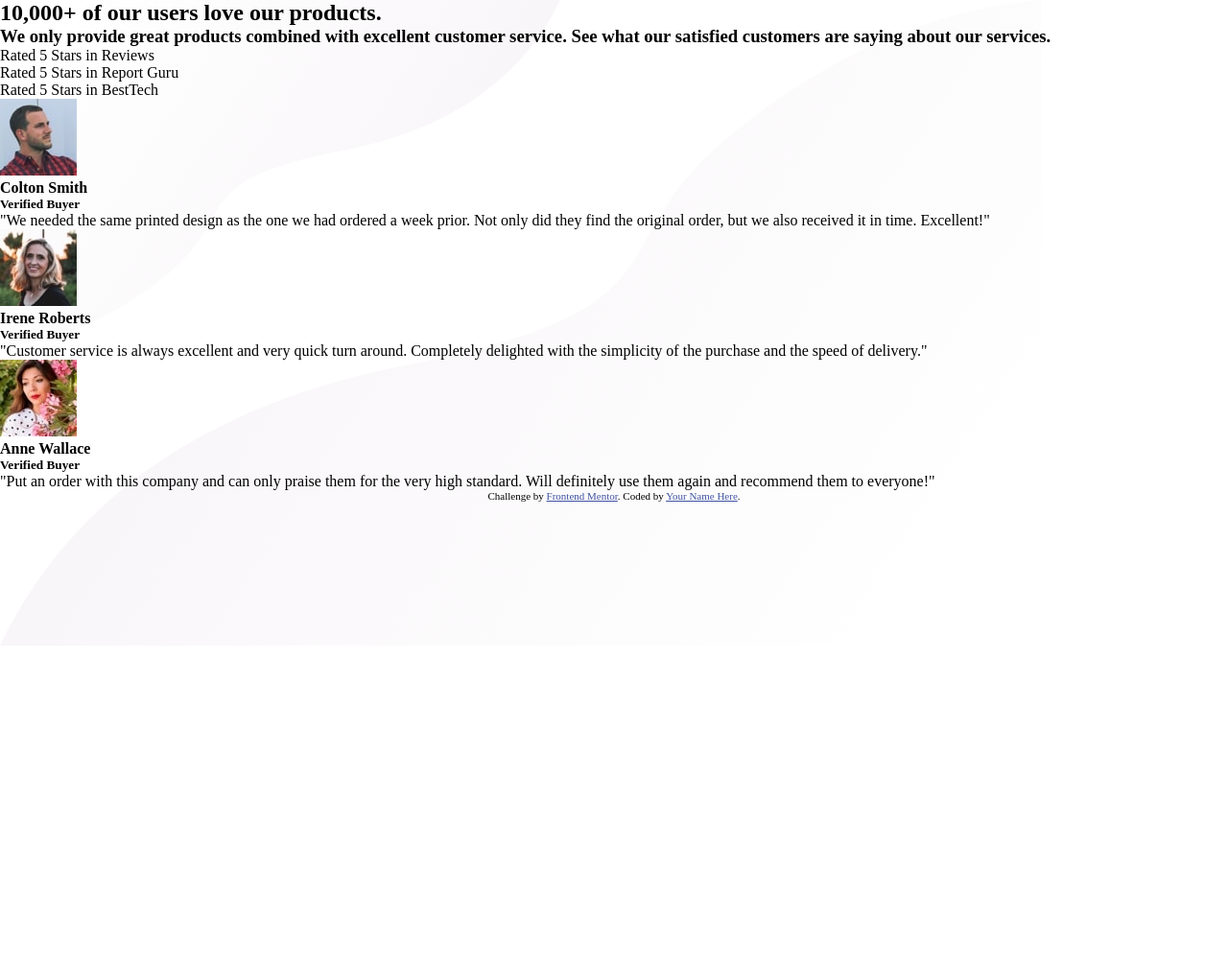
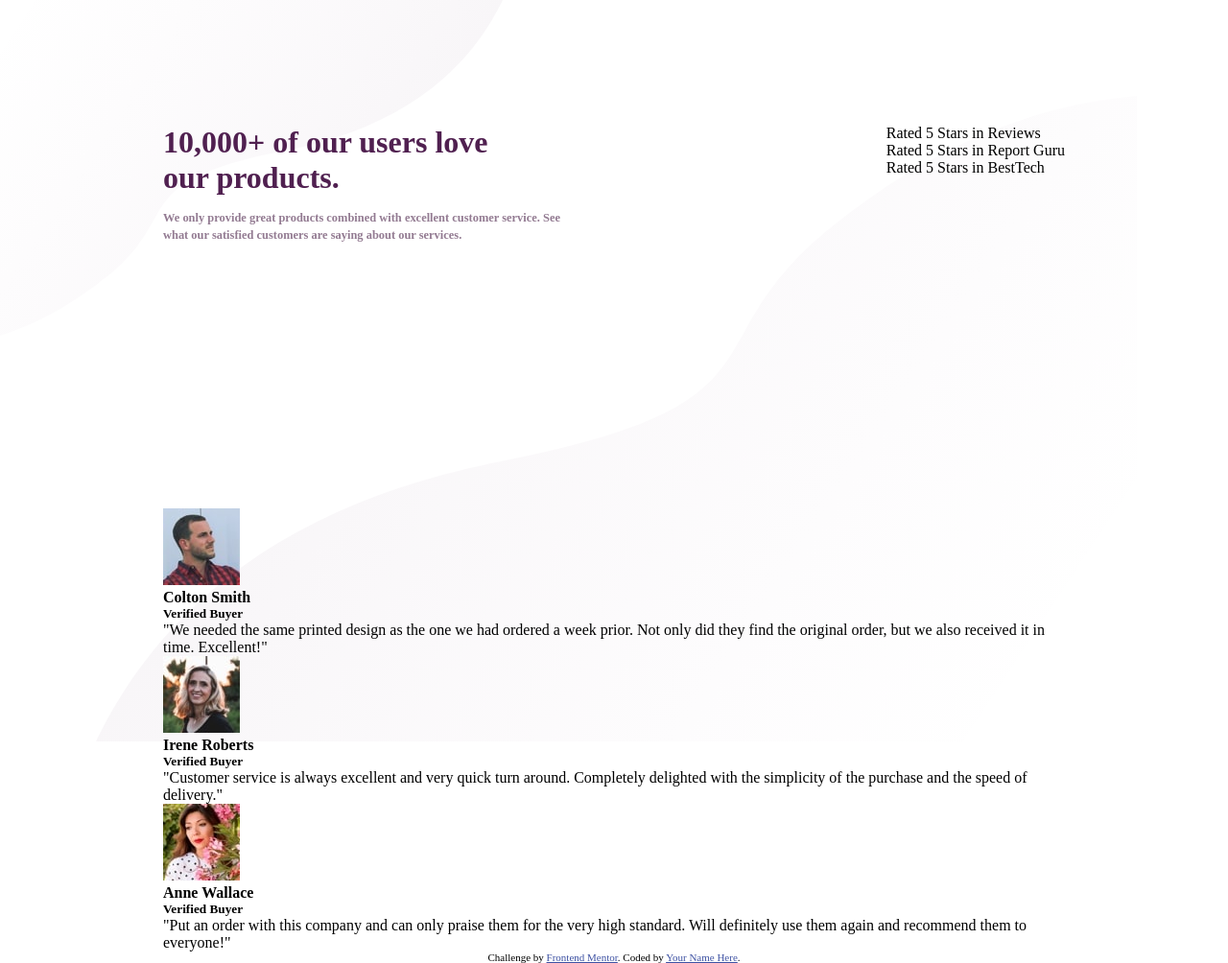
Before and after one commit to Juliorbc/Social-proof-section, a plain HTML site: page index.html in a window 1280 px wide. Shown: the whole page at 96% size. Before the commit the page ends 800 px from the top, so only its background shows below. Drawn offline with Linux system fonts and the light colour scheme.

Commit message:
Primeras modificiones del css y html

```diff
--- a/estilos.css
+++ b/estilos.css
@@ -12,4 +12,37 @@ body {
     background: hsl(0, 0%, 100%);
     background-image: url(images/bg-pattern-bottom-desktop.svg), url(images/bg-pattern-top-desktop.svg);
     background-repeat: no-repeat;
+    background-position: 100px 100px, -60px 0;
 }
+
+.contenedor {
+    padding-top: 130px;
+    padding-left: 170px;
+    padding-right: 170px;
+}
+
+.section1 {
+    height: 400px;
+    display: flex;
+    flex-direction: row;
+    justify-content: space-between;
+}
+
+.section1__titulo {
+    width: 365px;
+    height: 145px;
+    color: hsl(300, 43%, 22%);
+}
+
+.section1__subtitulo {
+    width: 420px;
+    height: 60px;
+    padding-top: 14px;
+    font-size: 15px;
+    line-height: 18px;
+    color: hsl(303, 10%, 53%);
+}
+
+.section__contenidos {
+    padding-top: 145px;
+}
--- a/index.html
+++ b/index.html
@@ -30,14 +30,13 @@
       <div class="contenedor">
           <div class="section1">
               <div class="section1__titulo">
-                <h2 class="section1__parrafo">10,000+ of our users love our products.</h2>
-              </div>
-
-              <div class="section1__subtitulo">
-                <h3 class="section1__parrafo2">
-                    We only provide great products combined with excellent customer service.
-                    See what our satisfied customers are saying about our services.
-                </h3>
+                <h1 class="section1__parrafo">10,000+ of our users love our products.</h1>
+                <div class="section1__subtitulo">
+                    <h5 class="section1__parrafo2">
+                        We only provide great products combined with excellent customer service.
+                        See what our satisfied customers are saying about our services.
+                    </h5>
+                </div>
               </div>
 
               <div class="section1__contenidos">
```
